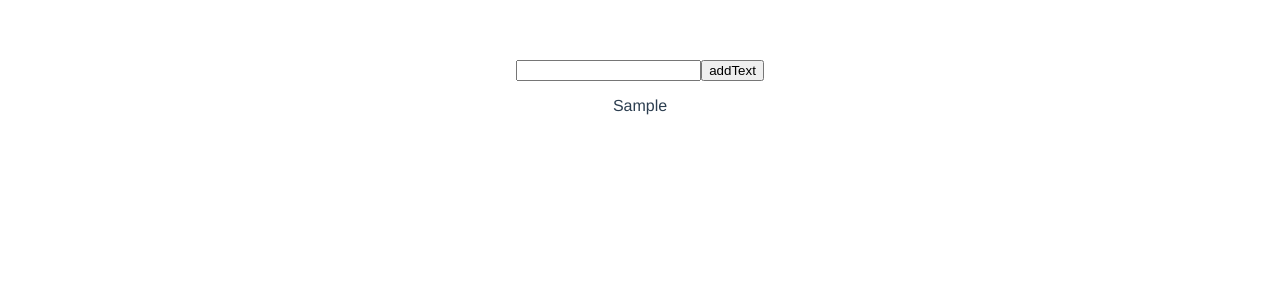
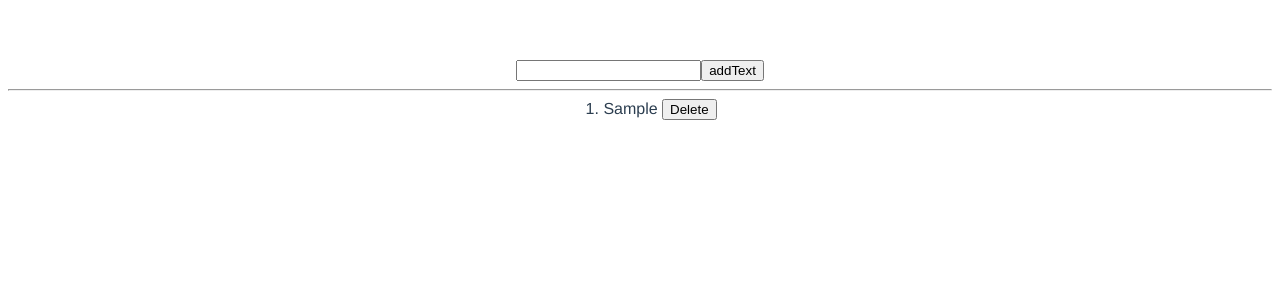
Before and after one commit to sargis2121/TodoList, a Vue app: page / in a window 1280 px wide. Both pictures are taken after typing "Sample" into the empty fields and a click on the button "addText". Shown: the top 300 px of the page. Built offline with nearby package versions, Linux system fonts and the light colour scheme.

Commit message:
add items

```diff
--- a/src/App.vue
+++ b/src/App.vue
@@ -1,26 +1,19 @@
 <template>
   <div id="app">
-    <to-do v-on:save="addList"></to-do>
-    <p>{{list}}</p>
+    <TodoList />
   </div>
 </template>
 
 <script>
-import ToDo from "./components/HelloWorld.vue";
-
+import TodoList from "./components/fullList.vue";
 export default {
   name: "App",
-  props:{
-    list:String,
+  props: {
+    list: String,
   },
   components: {
-    ToDo,
+    TodoList,
   },
-  methods:{
-    addList(val) {
-    this.list = val;
-    }
-  }
 };
 </script>
 
--- a/src/components/HelloWorld.vue
+++ b/src/components/HelloWorld.vue
@@ -1,38 +1,25 @@
 <template>
   <div class="hello">
-     <input type="text" v-model="text">
-     <button v-on:click="add">addText</button>
+    <input type="text" v-model="text" v-on:keypress.enter="add"/>
+    <button v-on:click="add">addText</button>
   </div>
 </template>
 
 <script>
 export default {
-  name: 'ToDo',
+  name: "ToDo",
   props: {
-      text:String,
+    text: String,
   },
-  methods:{
+  methods: {
     add() {
-      this.$emit('save',this.text)
-  }
-},
-}
+      this.$emit("save", this.text);
+    },
+  },
+};
 </script>
 
 <!-- Add "scoped" attribute to limit CSS to this component only -->
 <style scoped>
-h3 {
-  margin: 40px 0 0;
-}
-ul {
-  list-style-type: none;
-  padding: 0;
-}
-li {
-  display: inline-block;
-  margin: 0 10px;
-}
-a {
-  color: #42b983;
-}
+
 </style>
--- a/src/components/fullList.vue
+++ b/src/components/fullList.vue
@@ -0,0 +1,53 @@
+<template>
+  <div class="full">
+    <ToDo v-on:save="addList" />
+    <hr />
+    <ol class="list">
+      <li v-for="(el, index) in list" v-bind:key="el">
+        {{ el }}
+        <button class="removeEl" v-on:click="removeElement(index)">
+          Delete
+        </button>
+      </li>
+    </ol>
+  </div>
+</template>
+
+<script>
+import ToDo from "./HelloWorld.vue";
+
+export default {
+  data() {
+    return {
+      list: [],
+      el: "",
+    };
+  },
+  components: {
+    ToDo,
+  },
+  methods: {
+    addList(val) {
+      this.list.push(val);
+    },
+    removeElement(index) {
+      this.list.splice(index, 1);
+    },
+  },
+};
+</script>
+
+<style>
+.full {
+  font-family: Avenir, Helvetica, Arial, sans-serif;
+  -webkit-font-smoothing: antialiased;
+  -moz-osx-font-smoothing: grayscale;
+  text-align: center;
+  color: #2c3e50;
+  margin-top: 60px;
+}
+.list {
+  display: inline-block;
+  margin: 0 10px;
+}
+</style>
```
